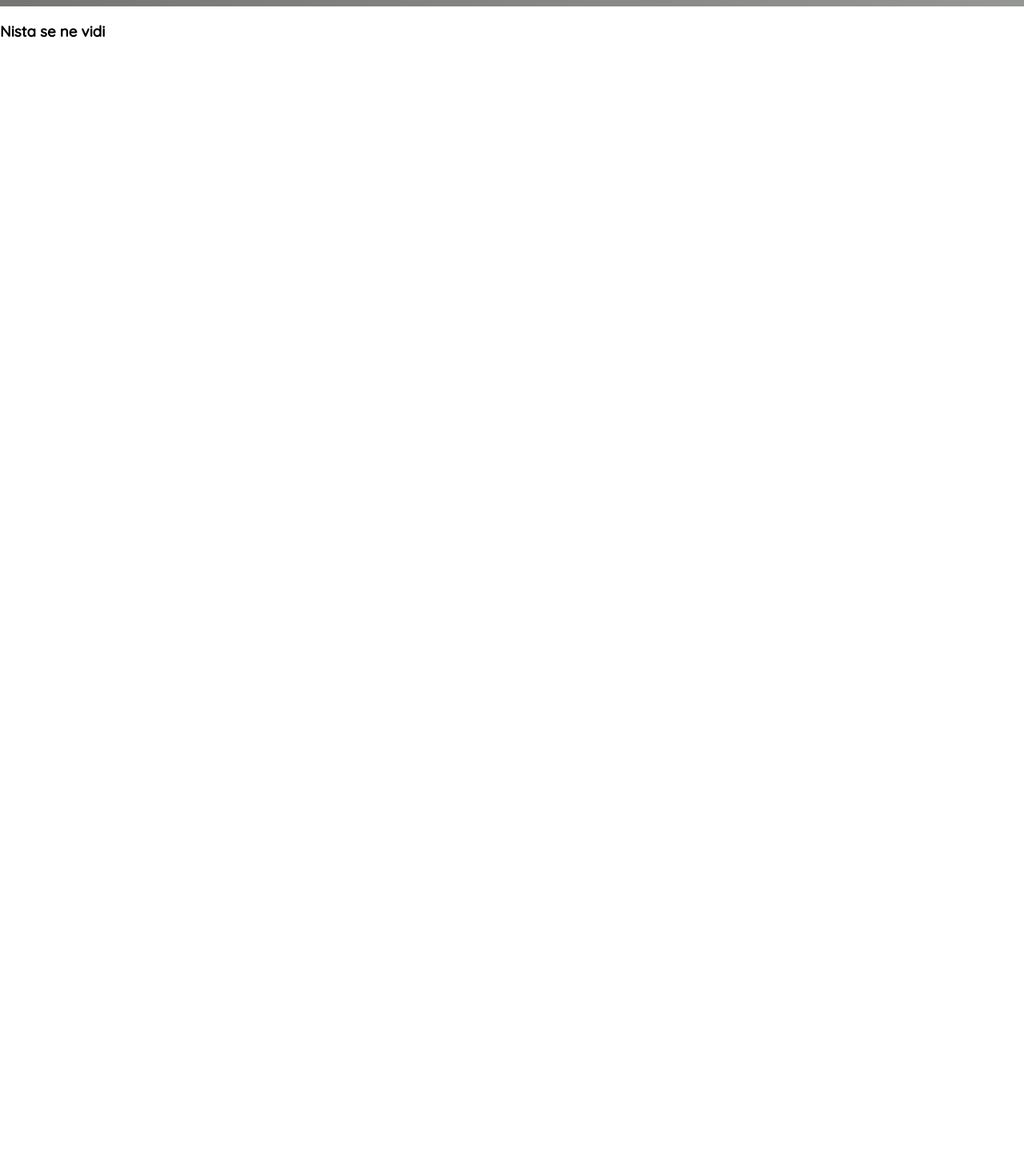
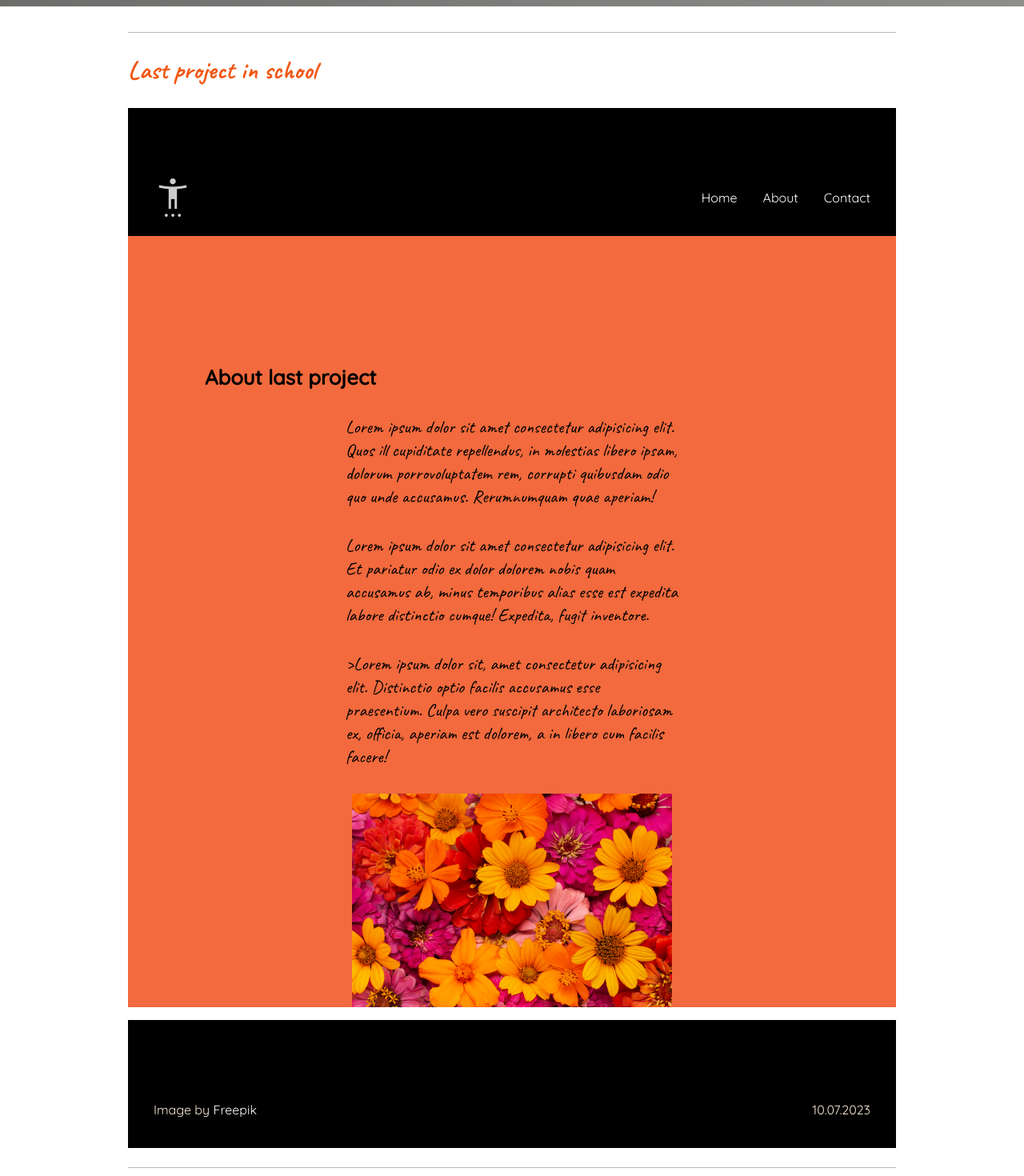
Before and after one commit to Ivanaarbutina/react-project, a React (Vite) app: page /new-home in a window 1280 px wide. Shown: the part 200-1670 px from the top of the page at 80% size. Before the commit the page ends 800 px from the top, so only its background shows below. Built offline with nearby package versions, Linux system fonts and the light colour scheme.

Commit message:
add new home

```diff
--- a/index.html
+++ b/index.html
@@ -15,6 +15,10 @@
       rel="stylesheet"
       href="https://fonts.googleapis.com/css2?family=Material+Symbols+Outlined:opsz,wght,FILL,GRAD@20..48,100..700,0..1,-50..200"
     />
+    <link
+      rel="stylesheet"
+      href="https://fonts.googleapis.com/css2?family=Material+Symbols+Outlined:opsz,wght,FILL,GRAD@20..48,100..700,0..1,-50..200"
+    />
   </head>
   <body>
     <div id="root"></div>
--- a/src/App.tsx
+++ b/src/App.tsx
@@ -10,6 +10,7 @@ import LoaderPage from "./features/loader/loader-page";
 import SelectPage from "./features/select/select-page";
 import Animals from "./features/animals/animals";
 import AnimalCreate from "./features/animals/animal-create";
+import NewHome from "./components/new-home";
 
 function App() {
   return (
@@ -17,6 +18,7 @@ function App() {
       <Route path="/" element={<Layout />}>
         <Route index element={<Home />} />
         <Route path="contact" element={<Contact />} />
+        <Route path="new-home" element={<NewHome />} />
         <Route path="progress-bar" element={<ProgresBarPage />} />
         <Route path="loader" element={<LoaderPage />} />
         <Route path="select" element={<SelectPage />} />
--- a/src/components/header.tsx
+++ b/src/components/header.tsx
@@ -18,6 +18,10 @@ const headerLinks: LinkType[] = [
   {
     path: "/animals",
     label: "Animals",
+  },
+  {
+    path: "/new-home",
+    label: "New-home",
   },
 ];
 
--- /dev/null
+++ b/src/components/new-home.tsx
@@ -0,0 +1,65 @@
+import Container from "./container";
+import Flowers from "./../assets/gorgeous-arrangement-flowers-wallpaper.jpg";
+
+type HomeType = {
+  id: number;
+  text: string;
+};
+
+const selectText: HomeType[] = [
+  {
+    id: 1,
+    text: "   Lorem ipsum dolor sit amet consectetur adipisicing elit. Quos ill cupiditate repellendus, in molestias libero ipsam, dolorum porrovoluptatem rem, corrupti quibusdam odio quo unde accusamus. Rerumnumquam quae aperiam!",
+  },
+  {
+    id: 2,
+    text: " Lorem ipsum dolor sit amet consectetur adipisicing elit. Et pariatur odio ex dolor dolorem nobis quam accusamus ab, minus temporibus alias esse est expedita labore distinctio cumque! Expedita, fugit inventore.",
+  },
+  {
+    id: 3,
+    text: " >Lorem ipsum dolor sit, amet consectetur adipisicing elit. Distinctio optio facilis accusamus esse praesentium. Culpa vero suscipit architecto laboriosam ex, officia, aperiam est dolorem, a in libero cum facilis facere!",
+  },
+];
+const NewHome = () => {
+  return (
+    <Container>
+      <div className="New">
+        <h2>Last project in school</h2>
+        <header className="new__header">
+          <span className="material-symbols-outlined">
+            settings_accessibility
+          </span>
+          <nav className="new__nav">
+            <a href="">Home</a>
+            <a href="">About</a>
+            <a href="">Contact</a>
+          </nav>
+        </header>
+        <section className="new__about">
+          <h3>About last project</h3>
+          <div>
+            {selectText.map((select) => {
+              return (
+                <div key={select.id} className="new__desc">
+                  {select.text}
+                </div>
+              );
+            })}
+          </div>
+          <img className="new__flowers" src={Flowers} />
+        </section>
+        <footer className="new__footer">
+          <div>
+            Image by{" "}
+            <a href="https://www.freepik.com/free-photo/gorgeous-arrangement-flowers-wallpaper_16855075.htm#&position=24&from_view=search">
+              Freepik
+            </a>
+          </div>
+          <span>10.07.2023</span>
+        </footer>
+      </div>
+    </Container>
+  );
+};
+
+export default NewHome;
--- /dev/null
+++ b/src/styles/components/new-home.scss
@@ -0,0 +1,75 @@
+.new {
+  &__header {
+    background-color: var(--color-black-500);
+    height: 10rem;
+    display: flex;
+    justify-content: space-between;
+    align-items: center;
+    padding: 2rem;
+    padding-top: 6rem;
+  }
+
+  &__nav {
+    @media (max-width: $media-sm) {
+      display: none;
+    }
+    a {
+      color: var(--color-white);
+      text-decoration: none;
+      margin-left: 2rem;
+      &:hover {
+        color: var(--color-orange-400);
+      }
+    }
+  }
+
+  &__about {
+    min-height: 100vh;
+    background-color: var(--color-orange-400);
+    h3 {
+      margin-top: 0;
+      margin-left: 6rem;
+      padding-top: 10rem;
+      font-size: 1.6rem;
+    }
+  }
+
+  &__desc {
+    max-width: 30rem;
+    font-size: 1.4rem;
+    font-family: "Caveat", cursive;
+    margin: 2rem auto;
+    padding: 0 2rem;
+  }
+
+  &__flowers {
+    width: 100%;
+    max-width: 25rem;
+    margin: 1rem auto;
+    display: block;
+  }
+
+  &__footer {
+    margin-top: 0;
+    background-color: var(--color-black-500);
+    height: 10rem;
+    display: flex;
+    justify-content: space-between;
+    align-items: center;
+    padding: 2rem;
+    padding-top: 6rem;
+    color: antiquewhite;
+
+    a {
+      color: var(--color-white);
+      text-decoration: none;
+      &:hover {
+        color: var(--color-orange-400);
+      }
+    }
+  }
+}
+
+.material-symbols-outlined {
+  font-variation-settings: "FILL" 0, "wght" 400, "GRAD" 0, "opsz" 48;
+}
--- a/src/styles/style.scss
+++ b/src/styles/style.scss
@@ -11,6 +11,7 @@ body {
   //colors
   --color-white: #fff;
   --color-black: #333;
+  --color-black-500: #000000;
   --color-gray-500: #636262;
   --color-gray-500-25: rgb(99, 98, 98, 0.25);
   --color-gray-800-25: rgba(75, 75, 75, 0.25);
@@ -50,6 +51,7 @@ $media-lg: 64em;
 @import "./components/loader.scss";
 @import "./components/messages.scss";
 @import "./components/modal.scss";
+@import "./components/new-home.scss";
 @import "./components/pagination.scss";
 @import "./components/select.scss";
 @import "./components/sidebar.scss";
```
Also changed, not shown: src/assets/gorgeous-arrangement-flowers-wallpaper.jpg (added).
